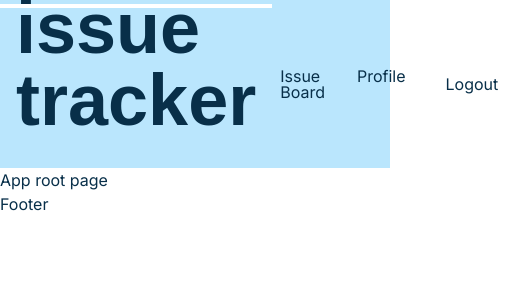
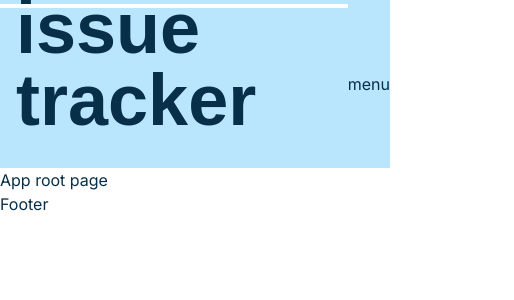
Before and after one commit to badeyesightcat/stackblitz-next-trial, a Next.js app: page / in a window 390 px wide. Shown: the top 300 px of the page, 514 px wide, since content can reach past the window. Built offline with nearby package versions, Linux system fonts and the light colour scheme; a web font is replaced by a local one.

Commit message:
Set the structure of responsive navbar and styles for it

```diff
--- a/components/menus.tsx
+++ b/components/menus.tsx
@@ -21,12 +21,20 @@ const Menus = () => {
 
   // temporary
   const session = true;
-  const isAdmin = false;
+  const isAdmin = true;
 
   return (
     <>
-      <div className="flex">
-        <ul className="flex flex-1 gap-4">
+      <div
+        className={classNames(
+          "absolute bg-[--light] min-h-[40vh] left-0 w-full flex items-center px-5 justify-center",
+          "lg:static lg:min-h-fit lg:bg-transparent lg:w-auto",
+          openMobileMenu
+            ? "top-[5.25rem] duration-300"
+            : "top-[-100%] duration-500"
+        )}
+      >
+        <ul className="flex flex-col gap-10 lg:flex-row lg:items-center lg:gap-10">
           {menus?.map((menu) => (
             <MenuItem
               key={menu.title}
@@ -40,32 +48,18 @@ const Menus = () => {
               path="/admin"
             />
           )}
-          <li>
+          <li className="flex justify-center">
             <SessionButton session={session} />
           </li>
         </ul>
       </div>
-      <div className={classNames(openMobileMenu ? "block" : "hidden")}>
-        <button type="button">menu</button>
-        <ul className="flex flex-1 gap-4">
-          {menus?.map((menu) => (
-            <MenuItem
-              key={menu.title}
-              title={menu.title}
-              path={menu.path}
-            />
-          ))}
-          {session && isAdmin && (
-            <MenuItem
-              title="Admin"
-              path="/admin"
-            />
-          )}
-          <li>
-            <SessionButton session={session} />
-          </li>
-        </ul>
-      </div>
+      <button
+        className="lg:hidden"
+        type="button"
+        onClick={() => setOpenMobileMenu((open) => !open)}
+      >
+        {openMobileMenu ? "close" : "menu"}
+      </button>
     </>
   );
 };
```
